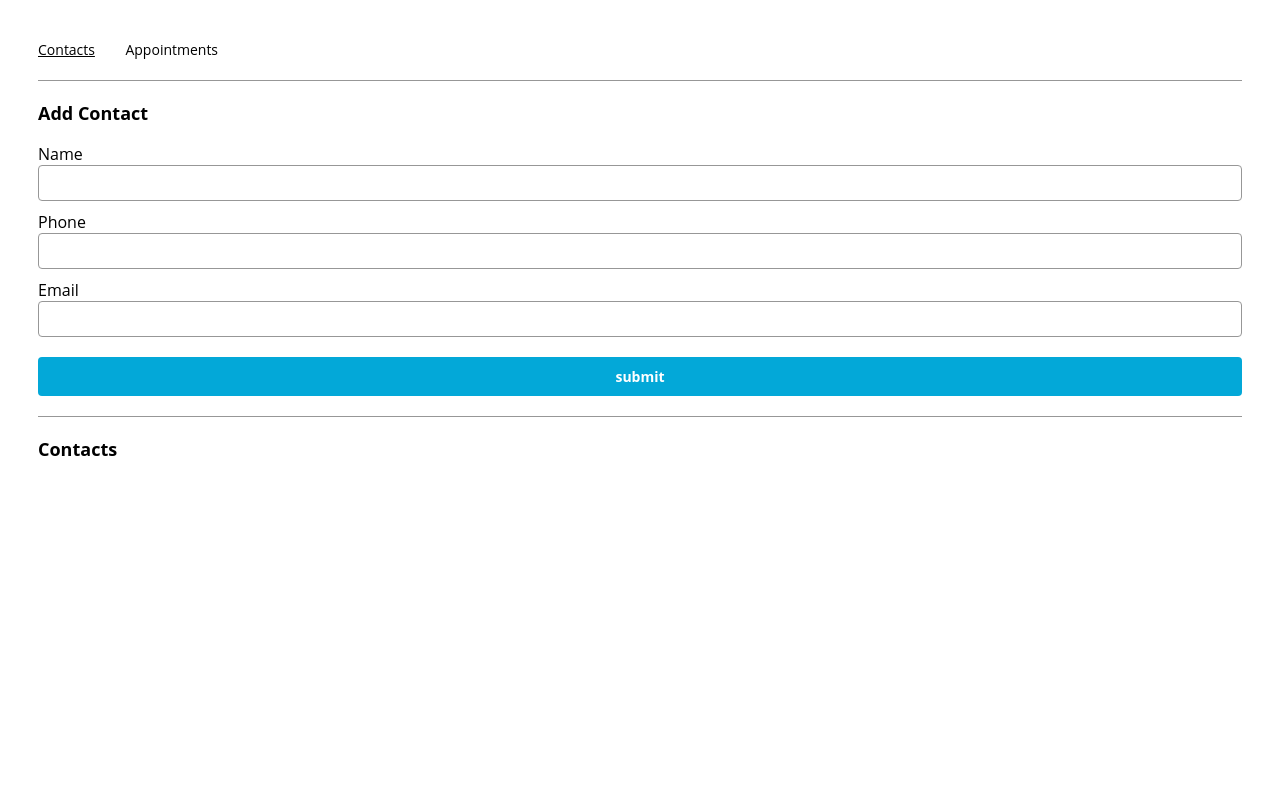
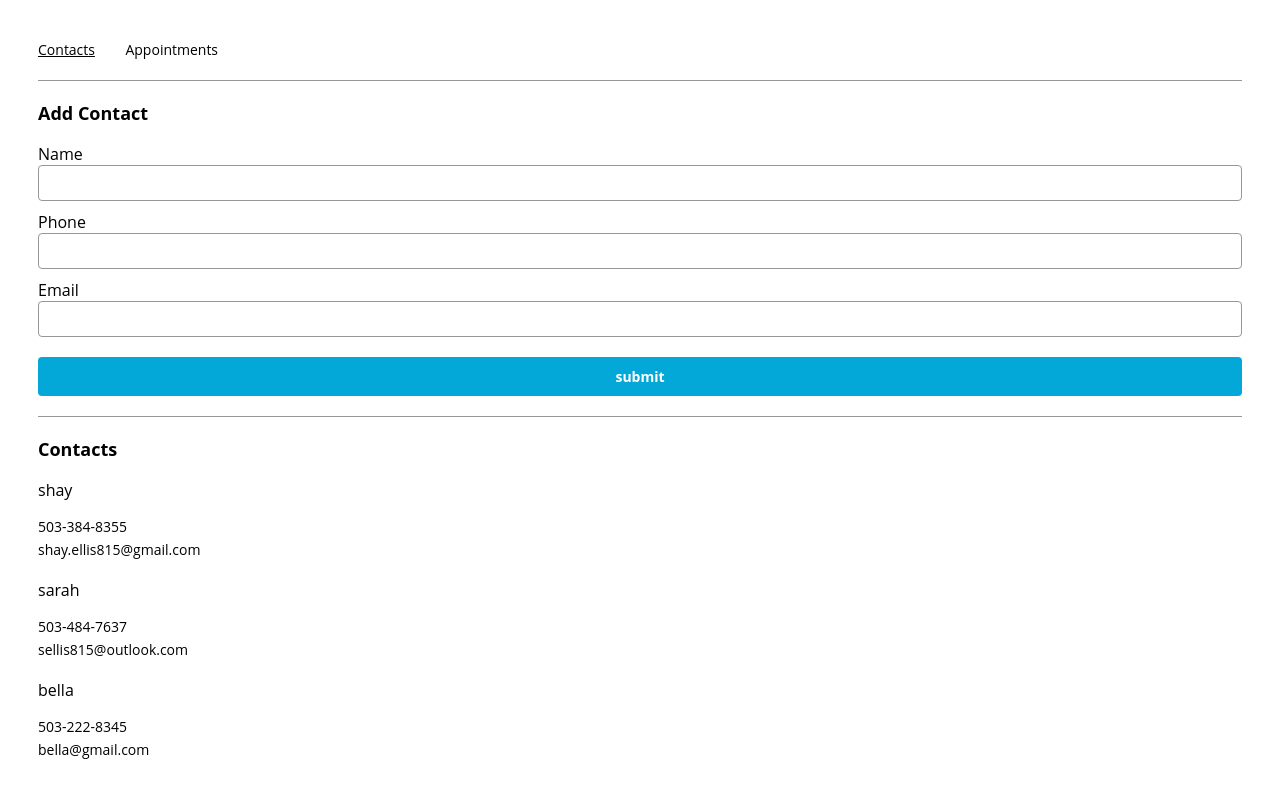
Before and after one commit to ShayEllis/contacts-page-vite-jest, a React (Vite) app: page /contacts in a window 1280 px wide. Shown: the top 798 px of the page. Built offline with nearby package versions, Linux system fonts and the light colour scheme.

Commit message:
completed TileList and Tile componenet

```diff
--- a/src/components/tile/Tile.jsx
+++ b/src/components/tile/Tile.jsx
@@ -1,9 +1,9 @@
 import React from "react";
 
-export const Tile = () => {
+export const Tile = (props) => {
   return (
     <div className="tile-container">
-
+      {Object.values(props.contact).map((value, index) => <p className={index ? "tile" : "tile-title"} key={index}>{value}</p>)}
     </div>
   );
 };
--- a/src/components/tileList/TileList.jsx
+++ b/src/components/tileList/TileList.jsx
@@ -1,15 +1,16 @@
 import React from "react";
-
+import { Tile } from '../../components/tile/Tile'
+//receives props.contacts
 /*
 -Receive one prop:
   -An array of objects to render as a list
 -Use the array passed via props to iteratively render Tile components, passing each object in the array as a prop to each rendered Tile component
 */
 
-export const TileList = () => {
+export const TileList = (props) => {
   return (
     <div>
-
+      {props.contacts.map((contact) => <Tile contact={contact} key={contact.name} /> )}
     </div>
   );
 };
--- a/src/routes/contactsPage/ContactsPage.jsx
+++ b/src/routes/contactsPage/ContactsPage.jsx
@@ -20,7 +20,7 @@ export const ContactsPage = () => {
       } else {
         setIsDuplicate(false);
       }
-    }
+     }
   },[name]);
 
   const handleChange = ({ currentTarget, target }) => {
@@ -61,7 +61,7 @@ export const ContactsPage = () => {
       <hr />
       <section>
         <h2>Contacts</h2>
-        <TileList />
+        <TileList contacts={contacts} />
       </section>
     </div>
   );
```
